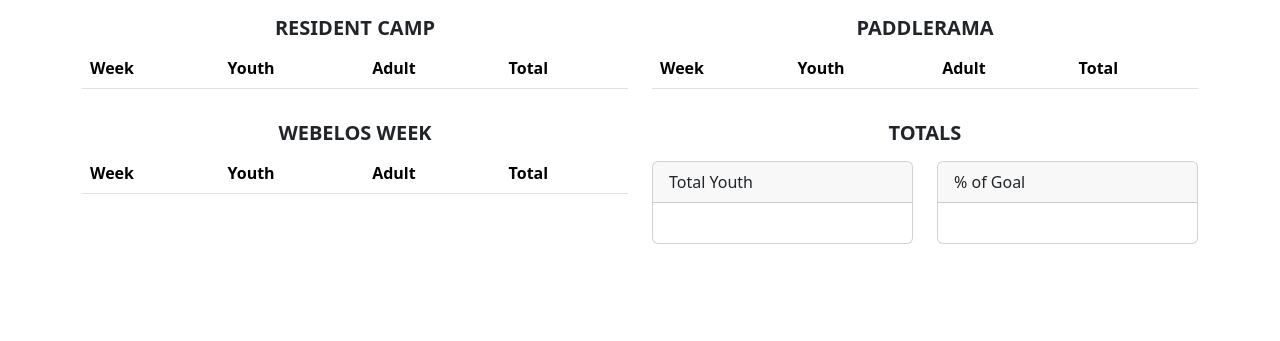
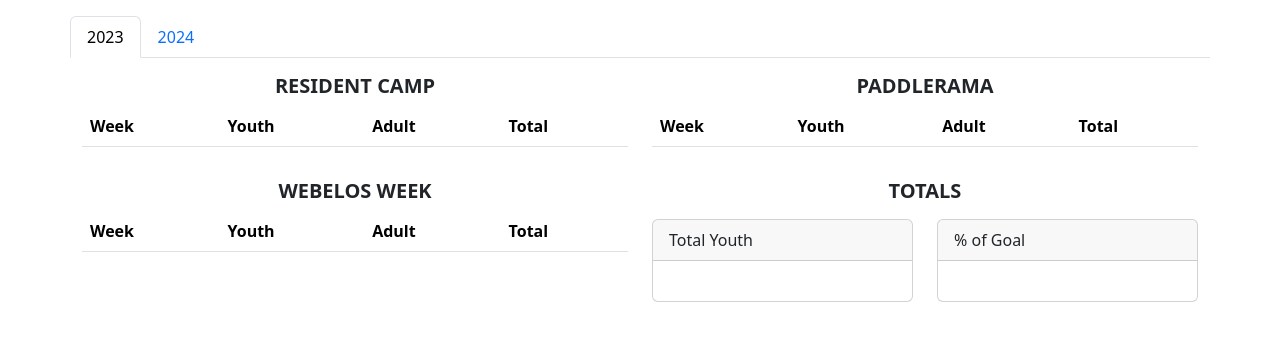
Before and after one commit to colbsa/ResicaFalls.org, a Jekyll site: the page stats.html, which Jekyll copies as it is, in a window 1280 px wide. Shown: the top 341 px of the page. Built offline with Jekyll 4.4.1, drawn with Linux system fonts in a browser that asks for light colours.

Commit message:
Updated for 2024

```diff
--- a/stats.html
+++ b/stats.html
@@ -5,10 +5,23 @@
   <meta http-equiv="X-UA-Compatible" content="IE=edge">
   <meta name="viewport" content="width=device-width, initial-scale=1.0">
   <link href="https://cdn.jsdelivr.net/npm/bootstrap@5.3.0-alpha1/dist/css/bootstrap.min.css" rel="stylesheet" integrity="sha384-GLhlTQ8iRABdZLl6O3oVMWSktQOp6b7In1Zl3/Jr59b6EGGoI1aFkw7cmDA6j6gD" crossorigin="anonymous">
-  <title>Document</title>
+  <script src="https://cdn.jsdelivr.net/npm/bootstrap@5.3.0/dist/js/bootstrap.bundle.min.js" integrity="sha384-geWF76RCwLtnZ8qwWowPQNguL3RmwHVBC9FhGdlKrxdiJJigb/j/68SIy3Te4Bkz" crossorigin="anonymous"></script>
+  <title>Stats</title>
 </head>
 <body>
   <div class="container">
+    <div class="row mt-3">
+      <ul class="nav nav-tabs" id="myTab" role="tablist">
+        <li class="nav-item" role="presentation">
+          <button class="nav-link active" id="home-tab" data-bs-toggle="tab" data-bs-target="#2023" type="button" role="tab" aria-controls="2024" aria-selected="true">2023</button>
+        </li>
+        <li class="nav-item" role="presentation">
+          <button class="nav-link" id="profile-tab" data-bs-toggle="tab" data-bs-target="#2024" type="button" role="tab" aria-controls="2024" aria-selected="false">2024</button>
+        </li>
+      </ul>
+    </div>
+      <div class="tab-content" id="myTabContent">
+        <div class="tab-pane fade show active" id="2023" role="tabpanel" aria-labelledby="home-tab" tabindex="0">
           <div class="row mt-3">
             <div class="col-12 col-md-6">
               <h5 class="text-center text-uppercase fw-bold">Resident Camp</h5>
@@ -21,7 +34,7 @@
                     <td>Total</td>
                   </tr>
                 </thead>
-          <tbody id="trad"></tbody>
+                <tbody id="trad2023"></tbody>
               </table>
             </div>
             <div class="col-12 col-md-6">
@@ -35,7 +48,7 @@
                     <td>Total</td>
                   </tr>
                 </thead>
-          <tbody id="pad"></tbody>
+                <tbody id="pad2023"></tbody>
               </table>
             </div>
           </div>
@@ -51,7 +64,7 @@
                     <td>Total</td>
                   </tr>
                 </thead>
-          <tbody id="web"></tbody>
+                <tbody id="web2023"></tbody>
               </table>
             </div>
             <div class="col-12 col-md-6">
@@ -63,7 +76,7 @@
                       Total Youth
                     </div>
                     <div class="card-body">
-                <h5 class="card-title fw-bold" id="total"></h5>
+                      <h5 class="card-title fw-bold" id="total2023"></h5>
                     </div>
                   </div>
                 </div>
@@ -73,7 +86,83 @@
                       % of Goal
                     </div>
                     <div class="card-body">
-                <h5 class="card-title fw-bold" id="percent"></h5>
+                      <h5 class="card-title fw-bold" id="percent2023"></h5>
+                    </div>
+                  </div>
+                </div>
+              </div>
+            </div>
+          </div>
+        </div>
+      </div>
+      <div class="tab-pane fade" id="2024" role="tabpanel" aria-labelledby="2024" tabindex="0">
+          <div class="row mt-3">
+            <div class="col-12 col-md-6">
+              <h5 class="text-center text-uppercase fw-bold">Resident Camp</h5>
+              <table class="table table-striped">
+                <thead>
+                  <tr>
+                    <td>Week</td>
+                    <td>Youth</td>
+                    <td>Adult</td>
+                    <td>Total</td>
+                  </tr>
+                </thead>
+                <tbody id="trad2024"></tbody>
+              </table>
+            </div>
+            <div class="col-12 col-md-6">
+              <h5 class="text-center text-uppercase fw-bold">Paddlerama</h5>
+              <table class="table table-striped">
+                <thead>
+                  <tr>
+                    <td>Week</td>
+                    <td>Youth</td>
+                    <td>Adult</td>
+                    <td>Total</td>
+                  </tr>
+                </thead>
+                <tbody id="pad2024"></tbody>
+              </table>
+            </div>
+          </div>
+          <div class="row mt-3">
+            <div class="col-12 col-md-6">
+              <h5 class="text-center text-uppercase fw-bold">Webelos Week</h5>
+              <table class="table table-striped">
+                <thead>
+                  <tr>
+                    <td>Week</td>
+                    <td>Youth</td>
+                    <td>Adult</td>
+                    <td>Total</td>
+                  </tr>
+                </thead>
+                <tbody id="web2024"></tbody>
+              </table>
+            </div>
+            <div class="col-12 col-md-6">
+              <h5 class="text-center text-uppercase fw-bold">Totals</h5>
+              <div class="row my-3">
+                <div class="col">
+                  <div class="card">
+                    <div class="card-header">
+                      Total Youth
+                    </div>
+                    <div class="card-body">
+                      <h5 class="card-title fw-bold" id="total2024"></h5>
+                    </div>
+                  </div>
+                </div>
+                <div class="col">
+                  <div class="card">
+                    <div class="card-header">
+                      % of Goal
+                    </div>
+                    <div class="card-body">
+                      <h5 class="card-title fw-bold" id="percent2024"></h5>
+                    </div>
+                  </div>
                 </div>
               </div>
             </div>
```
Also changed, not shown: other parts of stats.html (+18 -7 lines). Lines whose indentation alone changed are shown as unchanged.
